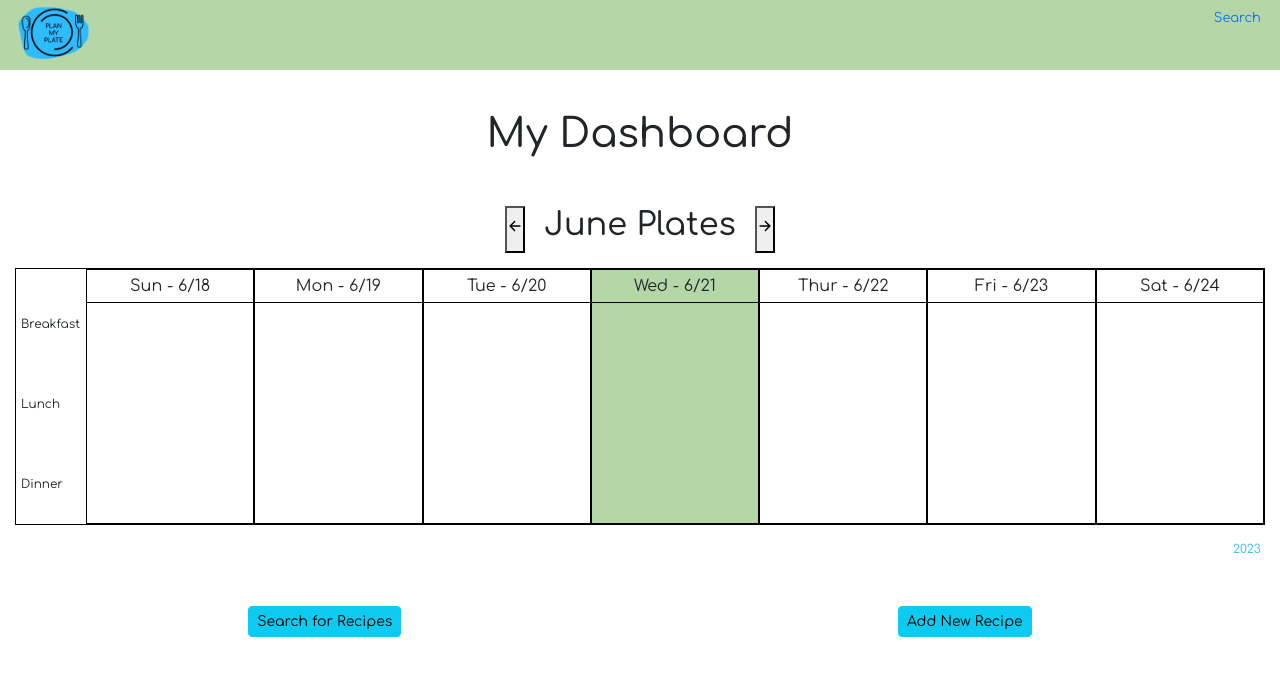
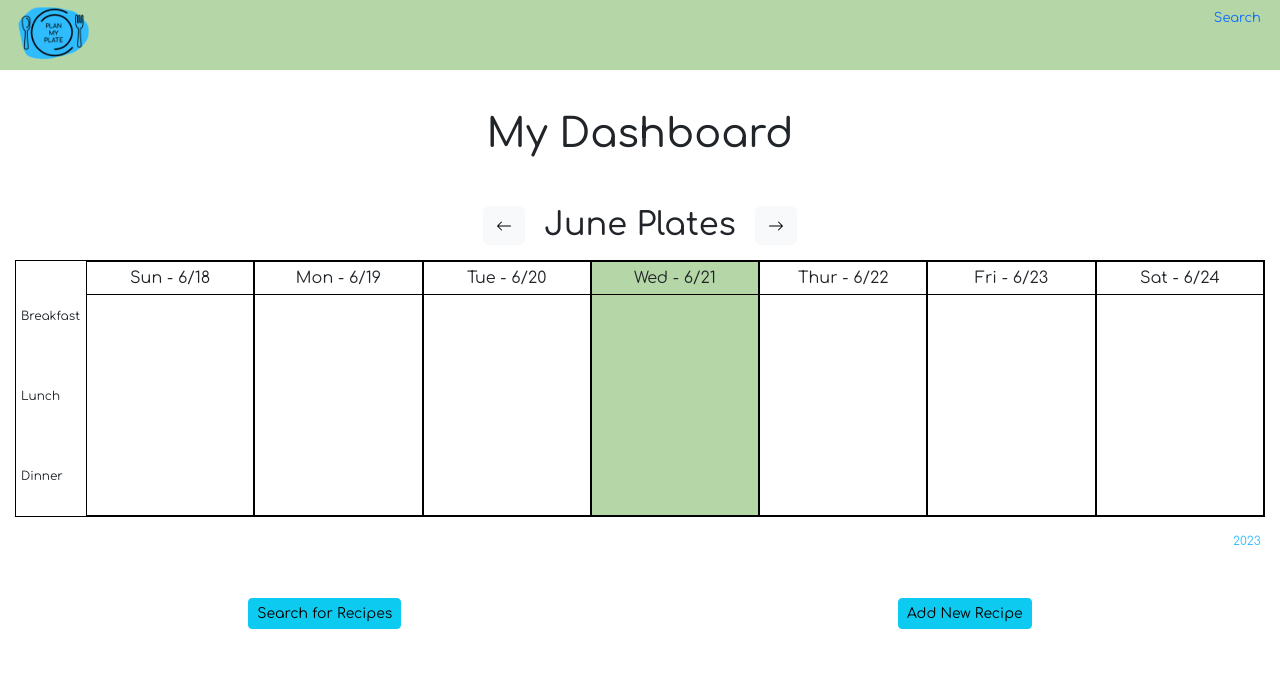
Before and after one commit to PlanMyPlate/pmp_fe, a React (Create React App) app: page /dashboard in a window 1280 px wide. Shown: the top 676 px of the page. Built offline with nearby package versions, Linux system fonts and the light colour scheme.

Commit message:
add bootstrap icons for calendar arrows

```diff
--- a/package.json
+++ b/package.json
@@ -8,6 +8,7 @@
     "@testing-library/react": "^13.4.0",
     "@testing-library/user-event": "^13.5.0",
     "bootstrap": "^5.3.0",
+    "bootstrap-icons": "^1.10.5",
     "react": "^18.2.0",
     "react-bootstrap": "^2.7.4",
     "react-dom": "^18.2.0",
--- a/src/components/Calendar/Calendar.css
+++ b/src/components/Calendar/Calendar.css
@@ -34,3 +34,7 @@
   font-size: 0.75rem;
   color: #35bcff;
 }
+
+.month-title {
+  margin-bottom: 0;
+}
--- a/src/components/Calendar/Calendar.js
+++ b/src/components/Calendar/Calendar.js
@@ -14,9 +14,13 @@
   return (
     <>
     <FlexBox>
-      <button onClick={prevWeek}><ion-icon name="arrow-back-outline"></ion-icon></button>&nbsp;&nbsp;&nbsp;&nbsp;&nbsp;
-      <h2>{MONTHS[sundayDate.getUTCMonth()]} Plates</h2>&nbsp;&nbsp;&nbsp;&nbsp;&nbsp;
-      <button onClick={nextWeek}><ion-icon name="arrow-forward-outline"></ion-icon></button>
+      <button type="button" class="btn btn-light" onClick={prevWeek}><svg xmlns="http://www.w3.org/2000/svg" width="16" height="16" fill="currentColor" class="bi bi-arrow-left" viewBox="0 0 16 16">
+        <path fill-rule="evenodd" d="M15 8a.5.5 0 0 0-.5-.5H2.707l3.147-3.146a.5.5 0 1 0-.708-.708l-4 4a.5.5 0 0 0 0 .708l4 4a.5.5 0 0 0 .708-.708L2.707 8.5H14.5A.5.5 0 0 0 15 8z" />
+      </svg></button>&nbsp;&nbsp;&nbsp;&nbsp;&nbsp;
+      <h2 className="month-title">{MONTHS[sundayDate.getUTCMonth()]} Plates</h2>&nbsp;&nbsp;&nbsp;&nbsp;&nbsp;
+      <button type="button" class="btn btn-light" onClick={nextWeek}><svg xmlns="http://www.w3.org/2000/svg" width="16" height="16" fill="currentColor" class="bi bi-arrow-right" viewBox="0 0 16 16">
+        <path fill-rule="evenodd" d="M1 8a.5.5 0 0 1 .5-.5h11.793l-3.147-3.146a.5.5 0 0 1 .708-.708l4 4a.5.5 0 0 1 0 .708l-4 4a.5.5 0 0 1-.708-.708L13.293 8.5H1.5A.5.5 0 0 1 1 8z" />
+      </svg></button>
     </FlexBox>
       {sundayDate.getDate() !== getSunday().getDate() && <div className="today-button"><Button variant="outline-info" size="sm" onClick={orgWeek}>Today</Button></div>}
     <div className="wrapper">
```
Also changed, not shown: 2 other files (tests, documents, lock files or other folders).
